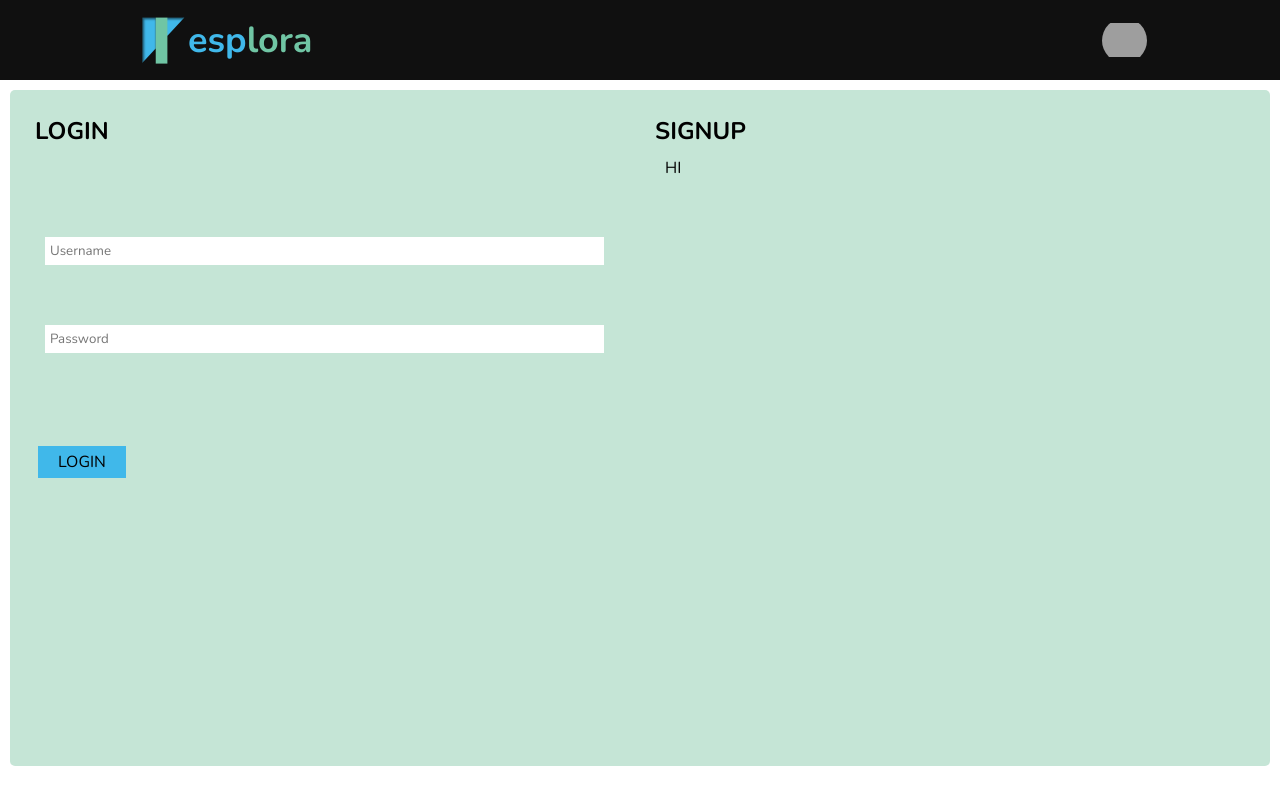
After one commit to B6Infinity/tesplora_DEV, a Django app: page /loginorsignup in a window 1280 px wide. The commit adds this page. Run offline with Django 3.2, Linux system fonts and the light colour scheme; grey boxes are pictures that could not be loaded.

Commit message:
working on loginnsignup page frontend

```diff
--- a/ground/urls.py
+++ b/ground/urls.py
@@ -6,6 +6,7 @@ from django.conf.urls.static import static
 urlpatterns = [
     path('', view=views.home, name='home'),
     path('home', view=views.home, name='home'),
+    path('loginorsignup', view=views.loginorsignup, name='loginorsignup'),
 
     # APIs
 
--- a/ground/views.py
+++ b/ground/views.py
@@ -7,3 +7,7 @@ def home(request):
 
 
     return render(request, 'home.html')
+
+def loginorsignup(request):
+
+    return render(request, 'signuporlogin.html')
--- /dev/null
+++ b/templates/signuporlogin.html
@@ -0,0 +1,121 @@
+{% extends 'base.html' %}
+{% block title %} - Login/SignUp{% endblock title %}
+{% block body %}
+
+
+<div class="master-container rowflex">
+
+    <div class="master-element">
+
+        <h2>LOGIN</h2>
+
+        <form action="" method="post" autocomplete="off">
+
+            <div style="height: 10vh;"></div>
+
+            <div class="login_n_signup-form-container" style="width: 95%;">
+                <input class="input_100w" type="text" placeholder="Username" required>
+            </div>
+
+            <div style="height: 5vh;"></div>
+
+            <div class="login_n_signup-form-container" style="width: 95%;">
+                <input class="input_100w" type="text" placeholder="Password" required>
+            </div>
+
+            <div style="height: 10vh;"></div>
+
+            <div class="btn btn-square btn-blue" style="padding: 5px 20px;">LOGIN</div>
+
+        </form>
+
+    </div>
+
+    <div class="master-element">
+
+        <h2>SIGNUP</h2>
+
+        <div class="login_n_signup-form-container">
+            HI
+        </div>
+
+    </div>
+
+
+</div>
+
+<style>
+    .master-container .rowflex {
+        flex-direction: row;
+    }
+    .master-container .colflex {
+        flex-direction: column;
+    }
+    .master-container {
+        height: 82vh;
+
+        margin: 10px;
+        padding: 10px;
+        border-radius: 5px;
+        background-color: #C5E5D6;
+        display: flex;
+    }
+    .master-element {
+        transition: 0.2s;
+        width: 100%;
+        padding: 10px;
+        margin: 5px;
+        border-radius: 5px;
+
+    }
+    .master-element:hover {
+        background-color: #ABDAC6;
+        border-bottom: 2px solid #70C5A4;
+        border-right: 2px solid #70C5A4;
+
+    }
+    .login_n_signup-form-container{
+        padding: 10px;
+    }
+    .input_100w:focus{
+        border-bottom: 3px solid #40B8EA;
+    }
+    .input_100w:hover{
+        background-color: rgb(238, 238, 238);
+    }
+    .input_100w{
+        transition: 0.2s;
+        padding: 5px;
+        border: none;
+        outline: none;
+        width: 98%;
+    }
+
+
+    .btn{
+        transition: 0.2s;
+        border-radius: 5px;
+        margin: 3px;
+        padding: 5px;
+        display: inline-block;
+        user-select: none;
+    }
+    .btn-blue:hover{
+        background-color: #19abe9;
+    }
+    .btn-blue{
+        background-color: #40B8EA;
+    }
+    .btn-green:hover{
+        background-color: #20b67c;
+    }
+    .btn-green{
+        background-color: #70C5A4;
+    }
+    .btn-square{
+        border-radius: 0px;
+    }
+
+</style>
+
+{% endblock body %}
```
Also changed, not shown: static/style.css (+14 -0 lines).
